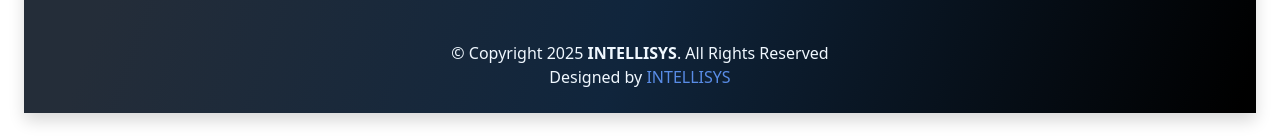
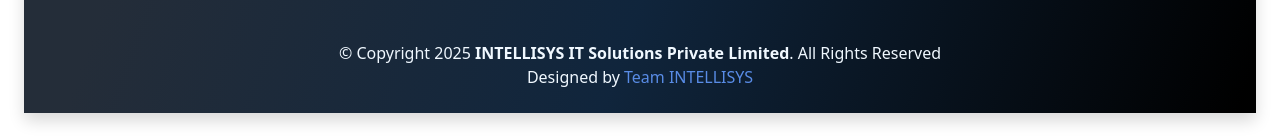
Before and after one commit to Intellisys-IT-Solutions/Intellisys-Website, a plain HTML site: page index.html in a window 1280 px wide. Shown: the part 5187-5324 px from the top of the page. Drawn offline with nearby package versions, Linux system fonts and the light colour scheme.

Commit message:
Update index.html

```diff
--- a/index.html
+++ b/index.html
@@ -388,10 +388,10 @@
                 <!-- Footer Bottom -->
                 <div class="container text-center mt-4">
                     <div class="copyright">
-                        © Copyright 2025 <strong><span>INTELLISYS</span></strong>. All Rights Reserved
+                        © Copyright 2025 <strong><span>INTELLISYS IT Solutions Private Limited</span></strong>. All Rights Reserved
                     </div>
                     <div class="credits">
-                        Designed by <a href="https://www.intellisysitsolutions.com/">INTELLISYS</a>
+                        Designed by <a href="https://www.intellisysitsolutions.com/">Team INTELLISYS</a>
                     </div>
                 </div>
             </div>
```
